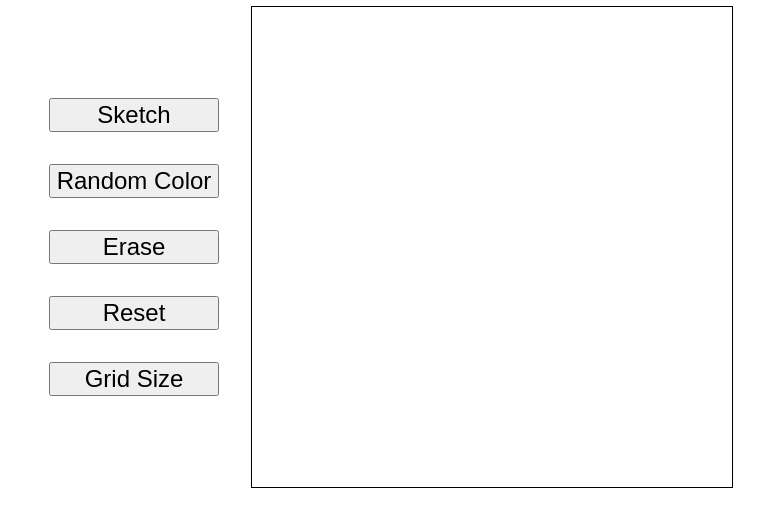
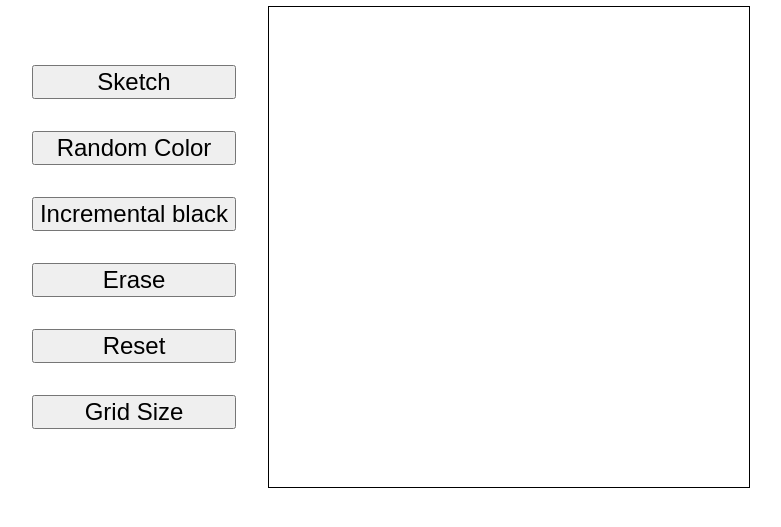
Before and after one commit to Sameer-Ahmed1/etch-a-sketch, a plain HTML site: page index.html in a window 1280 px wide. Shown: the part 103-630 px from the top of the page, without its empty margins (249-1030 px from the left). Drawn offline with Linux system fonts and the light colour scheme.

Commit message:
Add incremental black

```diff
--- a/index.html
+++ b/index.html
@@ -14,6 +14,7 @@
       <div class="buttons">
         <button class="button" id="sketch">Sketch</button>
         <button class="button" id="randColor">Random Color</button>
+        <button class="button" id="incBlack">Incremental black</button>
         <button class="button" id="eraser">Erase</button>
         <button class="button" id="reset">Reset</button>
         <button class="button" id="gridSize">Grid Size</button>
```
